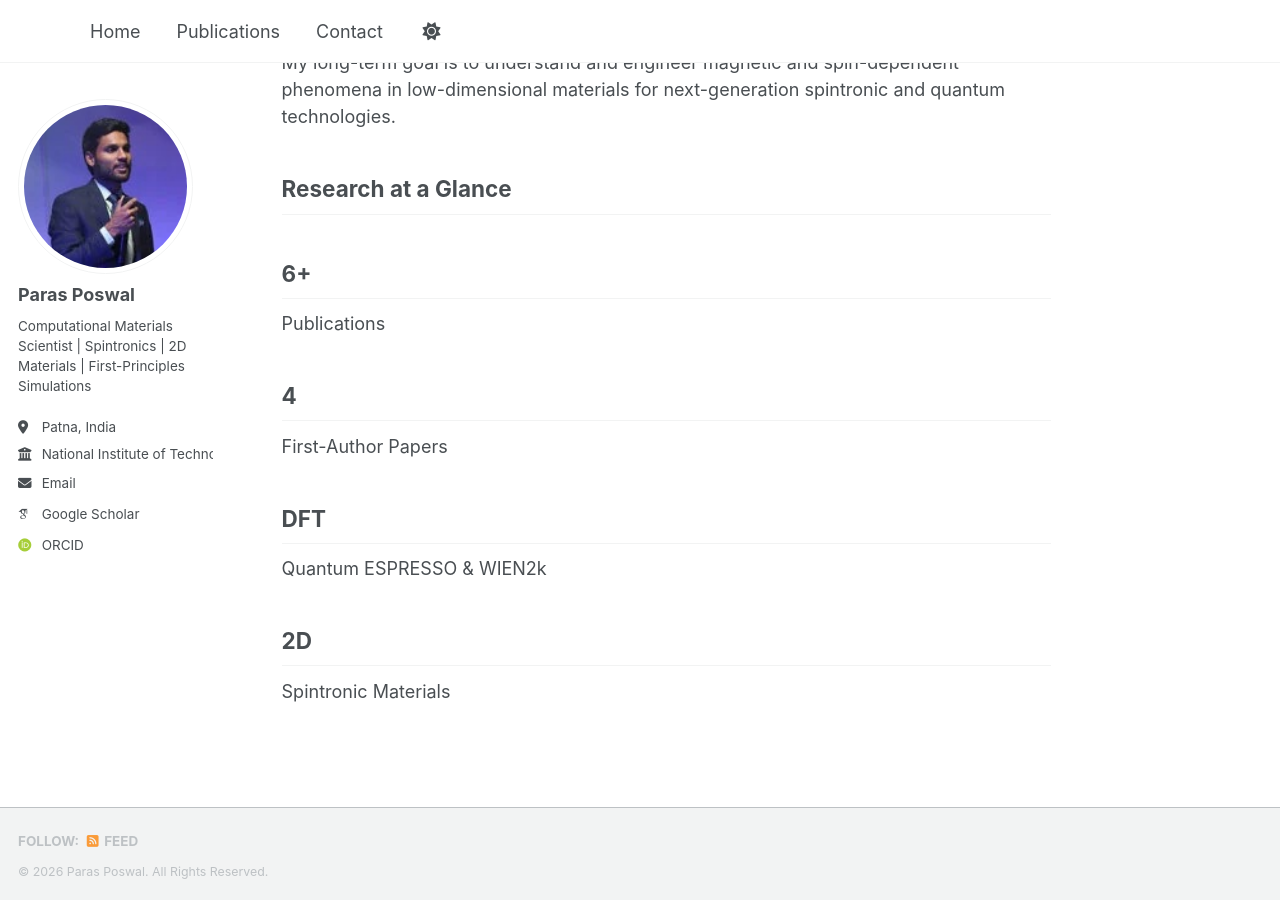
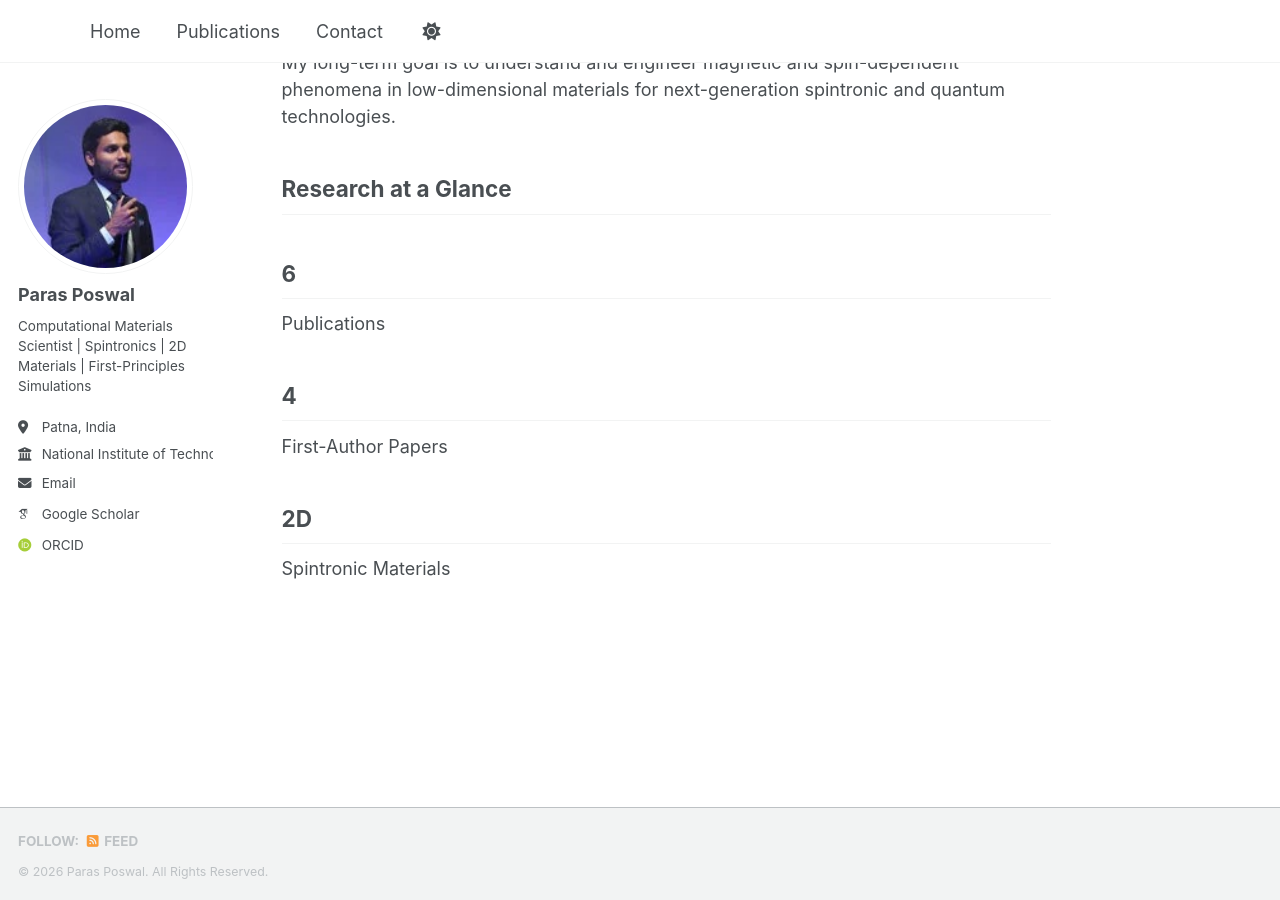
Before and after one commit to poswalparas/poswalparas.github.io, a Jekyll site: the page built from _pages/about.md, in a window 1280 px wide and 900 px high, scrolled down 2463 px. Built offline with Jekyll 4.4.1, drawn with Linux system fonts in a browser that asks for light colours; some web fonts are replaced; a script bundle is joined from its source files by our own code; library files that are not in the unit come from our copies.

Commit message:
Update about.md

```diff
--- a/_pages/about.md
+++ b/_pages/about.md
@@ -83,7 +83,7 @@ My long-term goal is to understand and engineer magnetic and spin-dependent phen
 <div class="stats-grid">
 
 <div class="stat-box">
-<h2>6+</h2>
+<h2>6</h2>
 <p>Publications</p>
 </div>
 
@@ -92,10 +92,6 @@ My long-term goal is to understand and engineer magnetic and spin-dependent phen
 <p>First-Author Papers</p>
 </div>
 
-<div class="stat-box">
-<h2>DFT</h2>
-<p>Quantum ESPRESSO & WIEN2k</p>
-</div>
 
 <div class="stat-box">
 <h2>2D</h2>
```
